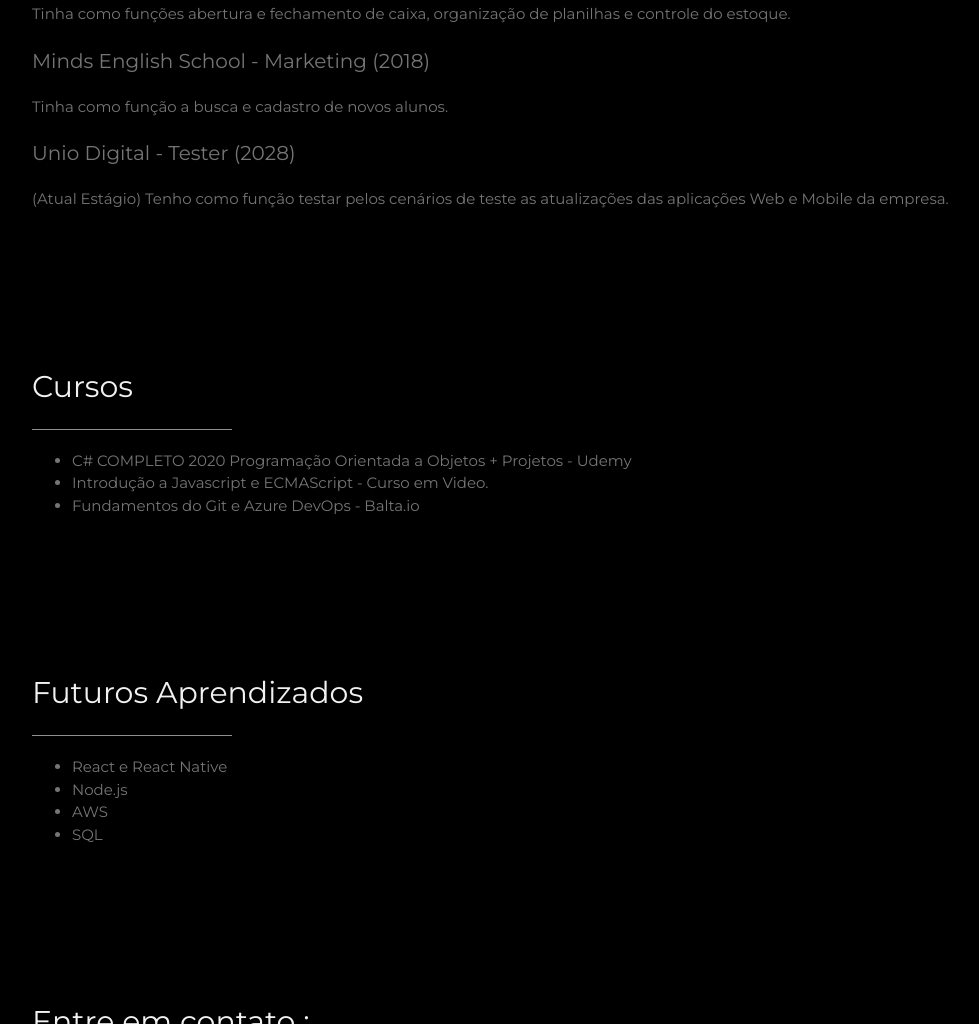
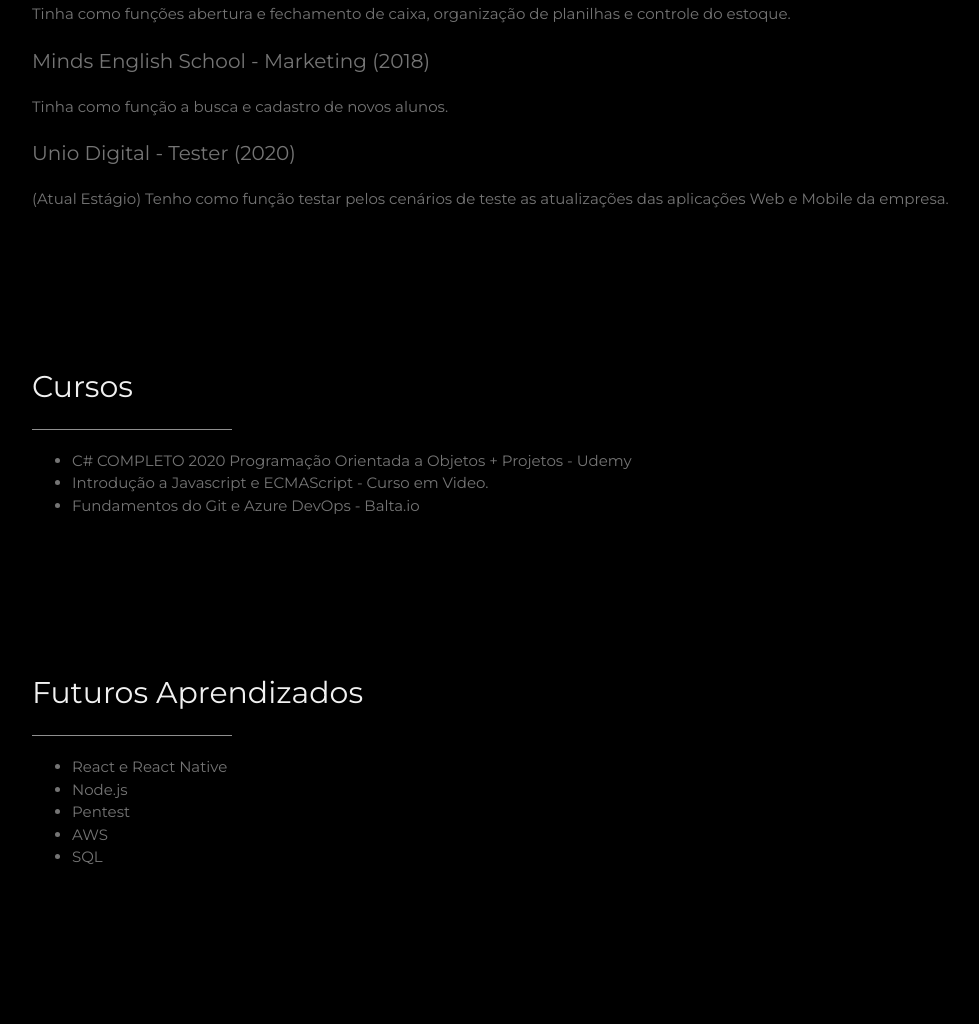
Before and after one commit to leogottardi/leogottardi.github.io, a plain HTML site: page index.html in a window 1280 px wide. Shown: the part 1394-2418 px from the top of the page, without its empty margins (178-1157 px from the left). Drawn offline with nearby package versions, Linux system fonts and the light colour scheme.

Commit message:
Correcao curriculo

```diff
--- a/index.html
+++ b/index.html
@@ -66,7 +66,7 @@
     <p>Tinha como funções abertura e fechamento de caixa, organização de planilhas e controle do estoque.</p>
     <p class="experience-title">Minds English School - Marketing (2018)</p>
     <p>Tinha como função a busca e cadastro de novos alunos.</p>
-    <p class="experience-title">Unio Digital - Tester (2028)</p>
+    <p class="experience-title">Unio Digital - Tester (2020)</p>
     <p>(Atual Estágio) Tenho como função testar pelos cenários de teste as atualizações das aplicações Web e Mobile da empresa. </p>
 
   </div>
@@ -87,6 +87,7 @@
         <ul>
           <li>React e React Native</li>
           <li>Node.js</li>
+          <li>Pentest</li>
           <li>AWS</li>
           <li>SQL</li>
         </ul>
```
